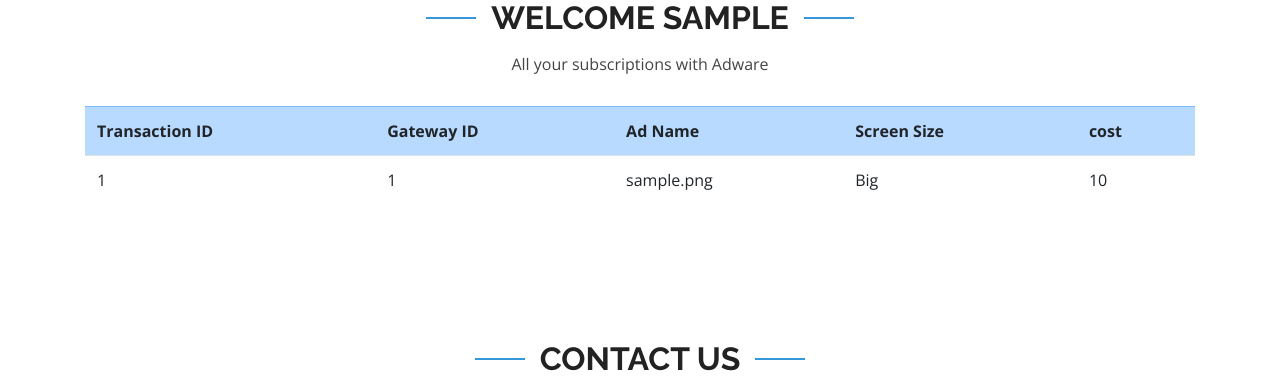
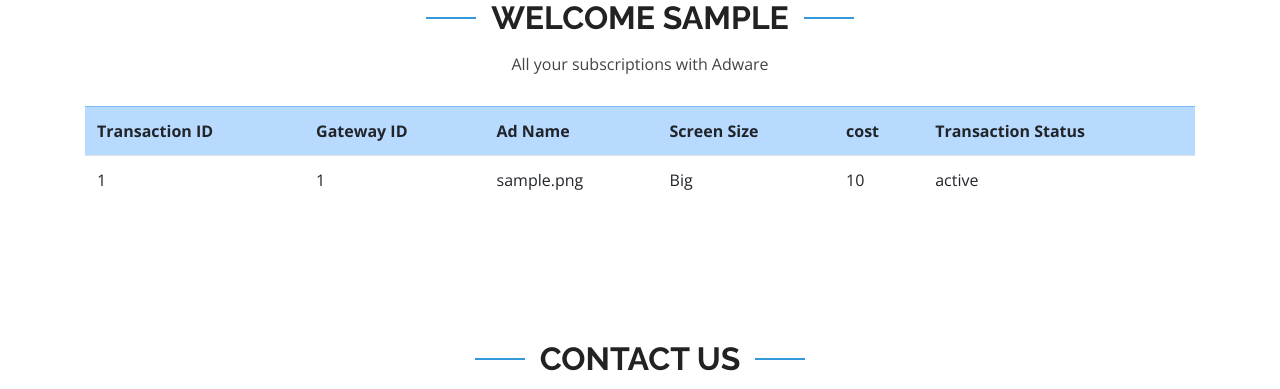
Before and after one commit to get-thepacket/Adware-pr, a Django app: page /adv/all-subscription in a window 1280 px wide. Shown: the part 61-450 px from the top of the page. Run offline with Django 3.2, Linux system fonts and the light colour scheme; a user stored in the database is signed in; tables that the repository leaves empty hold one stand-in row (values such as "Sample post"); some libraries are stand-ins or nearby versions.

Commit message:
transaction status added

```diff
--- a/Adware/Advertiser/Templates/Advertiser/subs.html
+++ b/Adware/Advertiser/Templates/Advertiser/subs.html
@@ -14,6 +14,7 @@
             <th>Ad Name</th>
             <th>Screen Size</th>
             <th>cost</th>
+            <th>Transaction Status</th>
         </tr>
         {% for i in subs %}
             <tr>
@@ -22,6 +23,7 @@
                 <td>{{i.ad.file_name}}</td>
                 <td>{{i.screen.type}}</td>
                 <td>{{i.cost}}</td>
+                <td>{{i.transaction_status}}</td>
             </tr>
         {% endfor %}
     </table>
--- a/Adware/Advertiser/models.py
+++ b/Adware/Advertiser/models.py
@@ -30,3 +30,4 @@ class Subscription(models.Model):
     ad = models.ForeignKey(AdMedia, on_delete=models.CASCADE)
     cost = models.IntegerField()
     transaction_date = models.DateTimeField(auto_now_add=True)
+    transaction_status = models.CharField(max_length=50, default="Transaction Failed")
--- a/Adware/Advertiser/views.py
+++ b/Adware/Advertiser/views.py
@@ -243,6 +243,8 @@ def handlerequest(request, transaction_id):
             ad = sub_obj.ad
             disAd = DisplaysAd(screen=screen,ad=ad)
             disAd.save()
+            sub_obj.transaction_status = "Transaction Successful"
+            sub_obj.save()
             screen.ad_available = screen.ad_available - 1
             screen.save()
             print('order successful')
```
